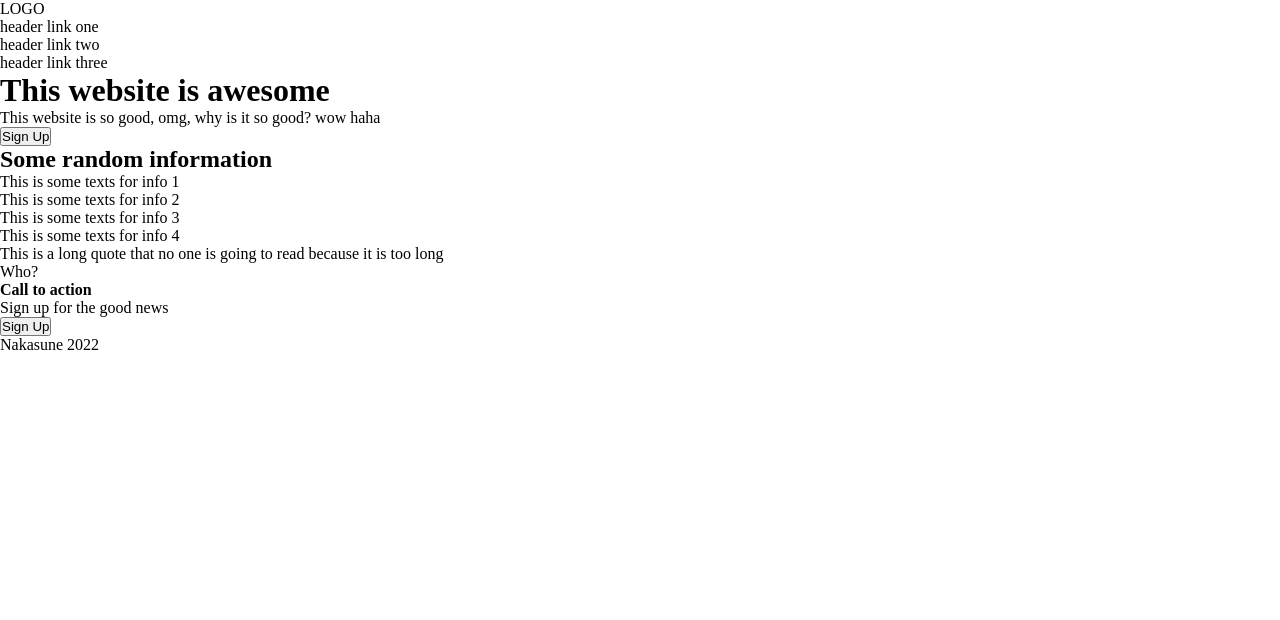
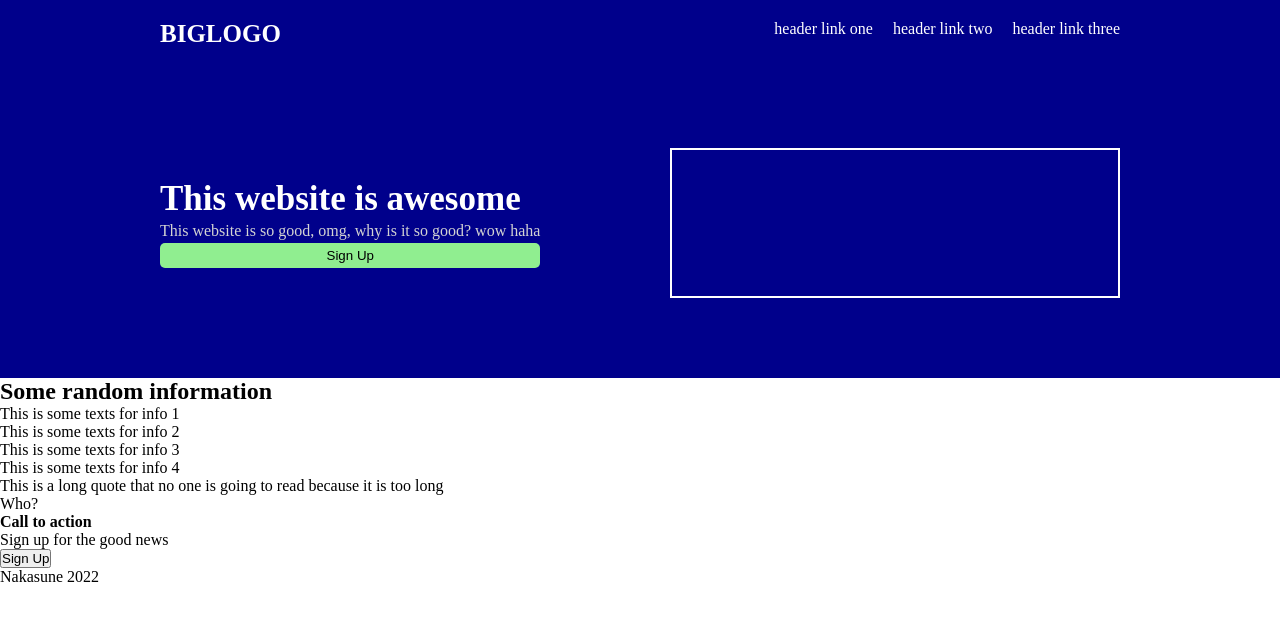
Before and after one commit to Nakasune/landing-page, a plain HTML site: page index.html in a window 1280 px wide. Drawn offline with Linux system fonts and the light colour scheme.

Commit message:
Edited CSS

```diff
--- a/index.html
+++ b/index.html
@@ -6,12 +6,16 @@
     <link rel="stylesheet" href="style.css">
 </head>
 <body>
-    <div class="logo">LOGO</div>
+    <div class="bgHero">
+            <div class="bigHero">
+                    <div class="topHero">
+                        <div class="logo">BIGLOGO</div>
                         <ul class="navigation">
                             <li>header link one</li>
                             <li>header link two</li>
                             <li>header link three</li>
                         </ul>
+                    </div>
 
                 <div class="hero">
                     <div class="heroLeft">
@@ -20,6 +24,8 @@
                         <button>Sign Up</button>
                     </div>
                     <div class="image"></div>
+                </div>
+            </div>
     </div>
 
         <div class="info">
--- a/style.css
+++ b/style.css
@@ -3,3 +3,72 @@
     padding: 0;
     box-sizing: border-box;
 }
+
+
+
+ul {
+    list-style: none;
+}
+
+.logo {
+    font-size: 25px;
+    font-weight: bold;
+}
+
+.bgHero {
+    background-color: darkblue;
+    color: white;
+}
+
+.bigHero {
+    max-width: 960px;
+    margin: 0 auto;
+    padding-bottom: 80px;
+}
+
+.topHero {
+    display: flex;
+    padding-top: 20px;
+    margin-bottom: 100px;
+}
+
+.navigation {
+    display: flex;
+    margin-left: auto;
+    gap: 20px;
+}
+
+.image {
+    height: 150px;
+    width: 450px;
+    border: 2px solid white;
+}
+
+.hero {
+    display: flex;
+    justify-content: space-between;
+    align-items: center;
+
+}
+
+h1   {
+    font-size: 35px;
+}
+
+.heroLeft {
+    display: flex;
+    flex-direction: column;
+    gap: 3px
+}
+
+.heroLeft p {
+    color: lightgray;
+}
+
+.heroLeft button {
+    padding: 5px 25px;
+    background-color: lightgreen;
+    border: none;
+    border-radius: 5px;
+
+}
```
Lines whose indentation alone changed are shown as unchanged.
